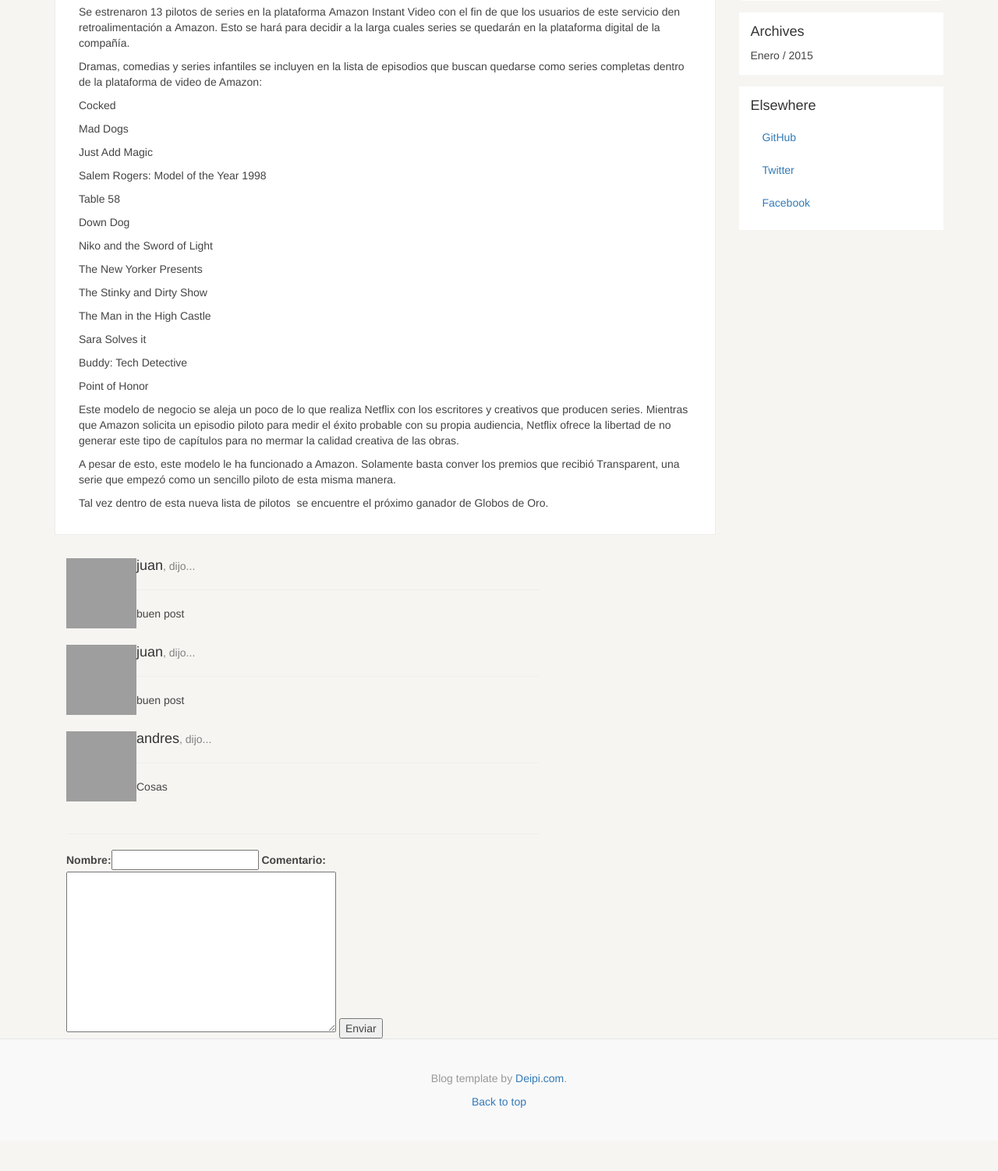
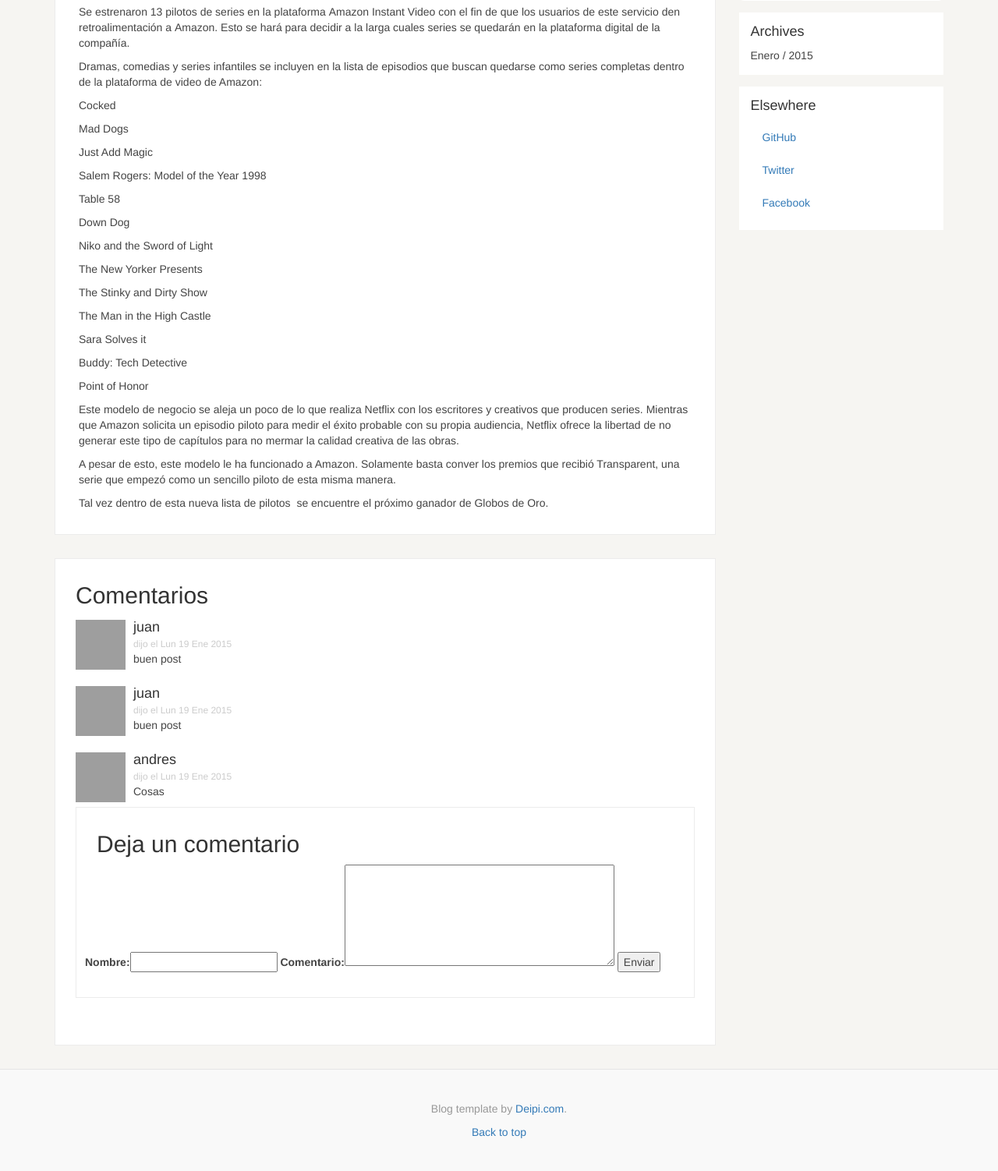
Before and after one commit to jcMich/blog, a Django app: page /blog/18/ in a window 1280 px wide. Shown: the part 701-2203 px from the top of the page at 78% size. Before the commit the page ends 2122 px from the top, so only its background shows below. Run offline with Django 3.2, Linux system fonts and the light colour scheme; a user stored in the database is signed in; data comes from the database, SQL or seed files in the repository; some libraries are stand-ins or nearby versions; grey boxes are pictures that could not be loaded.

Commit message:
Comentarios

```diff
--- a/blog_system/blog/views.py
+++ b/blog_system/blog/views.py
@@ -62,14 +62,7 @@
 
 def addpost(request, template_name='newpost.html'):
     # strics in a POST or rendes empty form
-    addcategoria = categoria_form(request.POST or None)
     form = addpostForm(request.POST or None, request.FILES or None)
-    if addcategoria.is_valid():
-        cate_name = addcategoria.cleaned_data['nombre']
-        find_cate = Categorias.objects.filter(nombre=cate_name).count()
-        if find_cate == 0:
-            addcategoria.save()
-        return HttpResponseRedirect('')
     if form.is_valid():
         blog = form.save(commit=False)
         tags = unicode(form.cleaned_data['tags'])
--- a/blog_system/media/css/blog.css
+++ b/blog_system/media/css/blog.css
@@ -383,6 +383,26 @@
     }
 
 
+/******   Comments   ********/
+.comments,
+.form-comment {
+    padding: 30px 26px;
+}
+.comments .comment .media-heading {
+    margin: 0;
+}
+.comments .comment .comm-date {
+    color: #ccc;
+    font-size: 12px;
+}
+.form-comment textarea {
+    height: 130px;
+}
+.form-comment .form-submit {
+    text-align: right;
+}
+
+
 /*
  * Footer
  */
--- a/blog_system/templates/article.html
+++ b/blog_system/templates/article.html
@@ -7,7 +7,7 @@
 
 {% endblock %}
 {% block contenido %}
-    <div class="col-sm-9">
+    <div class="col-lg-9">
         <div class="main-content">
             <article id="post-1" class="post post-content">
                 <h1 class="entry-title">{{ blog.title }}</h1>
@@ -81,32 +81,35 @@
                 </div>
             </article>
         </div>
-        {% if blog.comentar %}
-                <div class="col-sm-9 hidden-print">
+        <!--  Comments  -->
+        {% if blog.comentar%}
+        <div class="post comments">
+            <h2>Comentarios</h2>
                 {% for comentario in comentarios %}
-                        <div class="coment">
-                            {{ comentario.nombre }}:{{ comentario.cuerpo }}
+                <div class="media comment">
+                    <div class="media-left">
+                        <a href="#">
+                            <img class="media-object" src="http://www.twcdi.ie/images/avatars/default_set/default-avatar.png" width="64px" height="64px" alt="...">
+                         </a>
+                    </div>
+                    <div class="media-body">
+                        <h4 class="media-heading">{{ comentario.nombre }}</h4>
+                        <span class="comm-date">dijo el  {{ comentario.fecha_pub|date:"D d M Y"}}</span>
+                            <p>{{ comentario.cuerpo }}</p>
+                    </div>
                 </div>
                 {% endfor %}
-                    <hr/>
-                    <form method="post">
+                <div class="post form-comment">
+                    <h2>Deja un comentario</h2>
+                    <form action="" method="post" id="comments-form" class="comment-form" novalidate="novalidate">
+                        <div class="row">
                             {% csrf_token %}
                             {{ comentariosForm|bootstrap }}
                             <input type="submit" value="Enviar"/>
+                        </div>
                     </form>
                 </div>
-                <script type="text/javascript">
-                    jQuery(document).ready(function () {
-                        $("div.coment").each( function(){
-                            var $this = $(this);
-                            coment = $this.text();
-                            $this.empty();
-                            $this.append("<img src='http://www.scientiamarketing.com/wp-content/uploads/general-icons-03.png' width='90px' height='90px' style='float:left;'/>");
-                            $this.append("<h4 style='float:left;'> " + coment.substr(0, coment.indexOf(":")) + "</h4><span style='color:gray; font-size=10px;'>, dijo...</span><hr/>");
-                            $this.append("<p>"+coment.substr(coment.indexOf(':') + 1, coment.length -1 )+"</p><br/>")
-                        });
-                    });
-                </script>
+        </div>
         {% endif %}
     </div>
     {% endblock %}
--- a/blog_system/templates/base.html
+++ b/blog_system/templates/base.html
@@ -49,6 +49,9 @@
                 <a class="blog-nav-item" href="#">Press</a>
                 <a class="blog-nav-item" href="#">New hires</a>
                 <a class="blog-nav-item" href="#">About</a>
+                {% if user.is_authenticated %}
+                <a class="blog-nav-item" href="/logout" style="float: right">Logout</a>
+                {% endif %}
                 {% if user.is_superuser %}
                 <a class="blog-nav-item" href="/addpost" style="float: right">Nueva Publicacón</a>
                 {% endif %}
```
Also changed, not shown: blog_system/media/js/addpost.js (+5 -3 lines), blog_system/templates/newpost.html (+2 -10 lines), blog_system/media/css/style.css (line endings or trailing spaces). Lines whose indentation alone changed are shown as unchanged.
